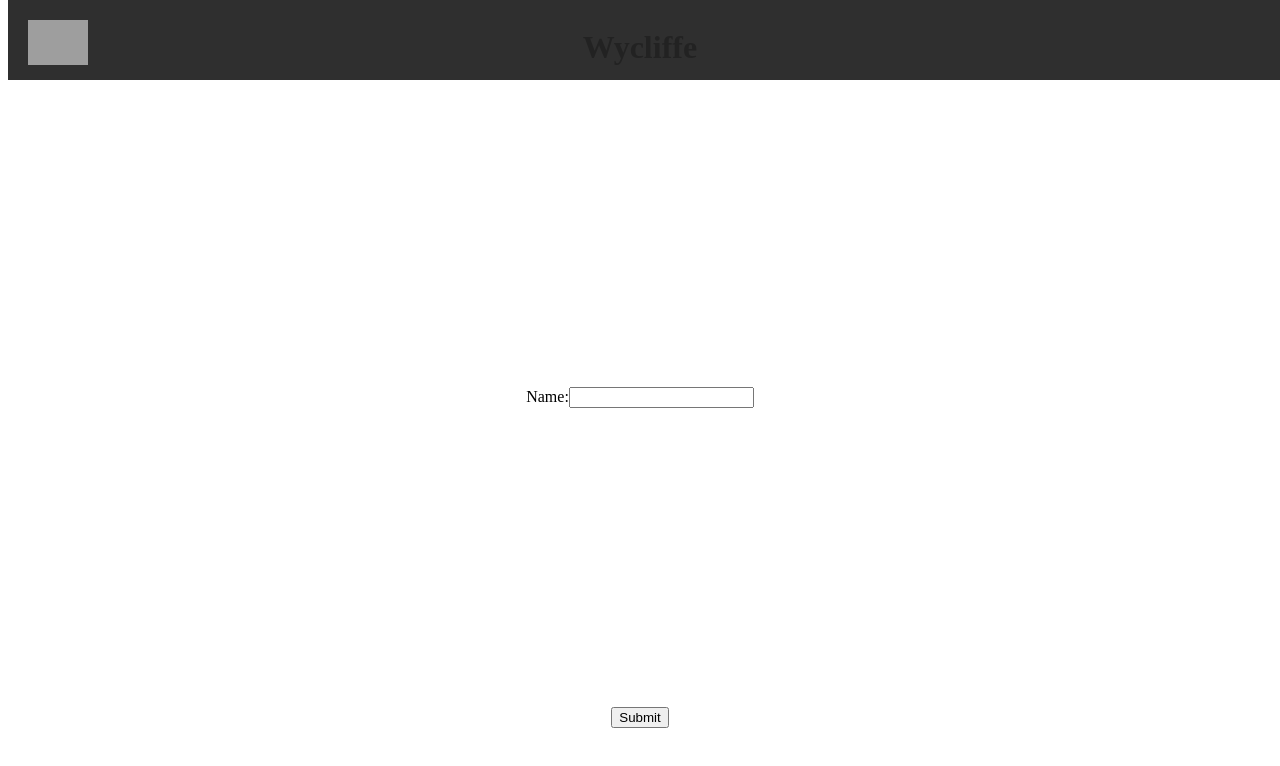
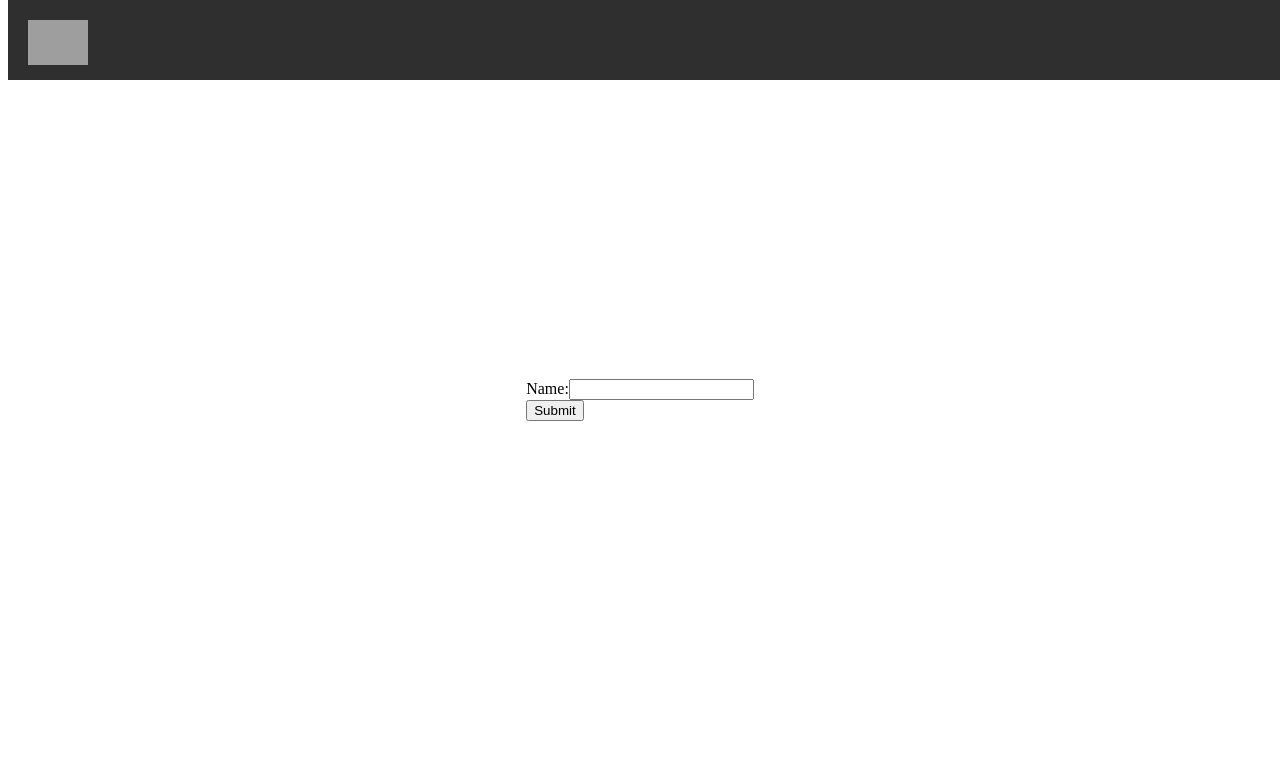
Before and after one commit to saintwycliffe/lingolab, a React (Create React App) app: page / in a window 1280 px wide. Shown: the top 766 px of the page. Built offline with nearby package versions, Linux system fonts and the light colour scheme; grey boxes are pictures that could not be loaded.

Commit message:
The changes from right before the presentation

```diff
--- a/src/components/App.js
+++ b/src/components/App.js
@@ -2,6 +2,27 @@ import React, { Component } from 'react';
 import './Style.css';
 import Navbar from './Navbar'
 import Translation from "./Translation"
+
+const inFocusContainer = {
+	opacity: '1',
+  transition: 'all 1.5s',
+	visibility: 'visible'
+}
+
+const outOfFocusContainer = {
+	opacity: '0',
+	transition: 'all 1.5s',
+	visibility: 'hidden'
+}
+
+const submitButton = {
+	display: 'flex',
+  flexDirection: 'column',
+  justifyContent: 'space-between',
+  alignItems: 'center',
+  height: '70vh',
+	marginTop: '30%'
+}
 
 export default class App extends Component {
 	constructor(props) {
@@ -9,7 +30,8 @@ export default class App extends Component {
 
 		this.state = {
 			inputValue: "",
-			apiResponse: {}
+			apiResponse: {},
+			needInput: true
 		};
 
 		this.updateInputValue = this.updateInputValue.bind(this);
@@ -17,16 +39,15 @@ export default class App extends Component {
 	}
 
 	handleSubmit(event) {
-		alert('A name was submitted: ' + this.state.inputValue);
-
 		event.preventDefault();
 
-		console.log("https://localhost:8080/translate?name=\"" + this.state.inputValue + "\"&lang=\"" + "en" + "\"");
+		console.log("https://localhost:8080/translate?name=" + this.state.inputValue + "&lang=" + "en");
 
-		fetch("/translate?name=\"" + this.state.inputValue + "\"&lang=\"" + "en" + "\"").then(function (response) {
+		fetch("/translate?name=" + this.state.inputValue + "&lang=" + "en").then(function (response) {
 			return response.text();
 		}).then((text) => {
 			this.setState({apiResponse: JSON.parse(text)});
+			this.setState({needInput: false});
 			console.log(this.state.apiResponse);
 		})
 	}
@@ -37,21 +58,14 @@ export default class App extends Component {
 
 	render() {
 		return (
-
 			<div className="App">
 				<Navbar/>
 				<header className="App-header">
 
+				<div style={submitButton}>
 					<form onSubmit={this.handleSubmit}>
-						<div ClassName="submitContainer" style={{
-							display: 'flex',
-							flexDirection: 'column',
-							justifyContent: 'space-between',
-							alignItems: 'center',
-							height: '90vh'
-						}}>
-						<div Classname="header"><h1>Wycliffe</h1></div>
-						<div Classname="name-input">
+						<div style={this.state.needInput ? inFocusContainer : outOfFocusContainer}>
+							<div className="name-input">
 								<label>
 									Name:
 									<input type="text" value={this.state.inputValue} onChange={this.updateInputValue}/>
@@ -61,7 +75,15 @@ export default class App extends Component {
 						</div>
 					</form>
 
+					<div style={!(this.state.needInput) ? inFocusContainer : outOfFocusContainer}>
+						<div classname="translations-list">
+							<label>
+								Translations:
 								<Translation translations={this.state.apiResponse.translations}/>
+							</label>
+						</div>
+					</div>
+				</div>
 
 				</header>
 			</div>
--- a/src/components/Translation.js
+++ b/src/components/Translation.js
@@ -11,10 +11,12 @@ export default class App extends Component {
 			<div style={style}>
 				{this.props.translations.map((translation) => {
 					return (
-						<div>
-							<strong>{translation.translation.substring(1, translation.translation.length - 2)}</strong>
-							<i>{translation.language.substring(1, translation.translation.length - 2)}</i>
-						</div>
+						<span>
+							{translation.translation}
+							<br></br>
+							<small>{translation.languageName}</small>
+							<br></br>
+						</span>
 					);
 				})}
 			</div>
@@ -23,5 +25,5 @@ export default class App extends Component {
 }
 
 const style = {
-		border: '4px solid'
+		width: '50%'
 };
```
Lines whose indentation alone changed are shown as unchanged.
